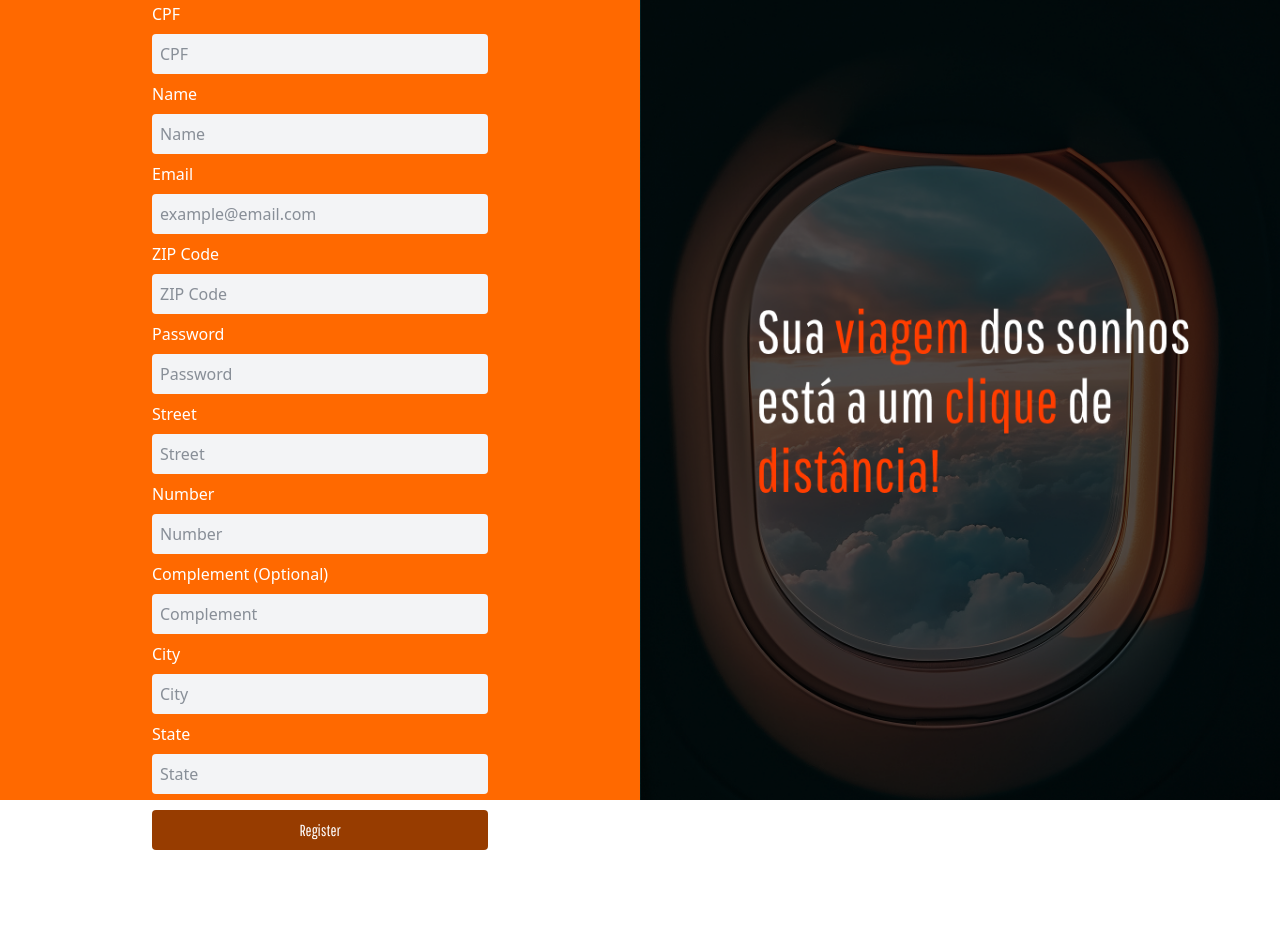
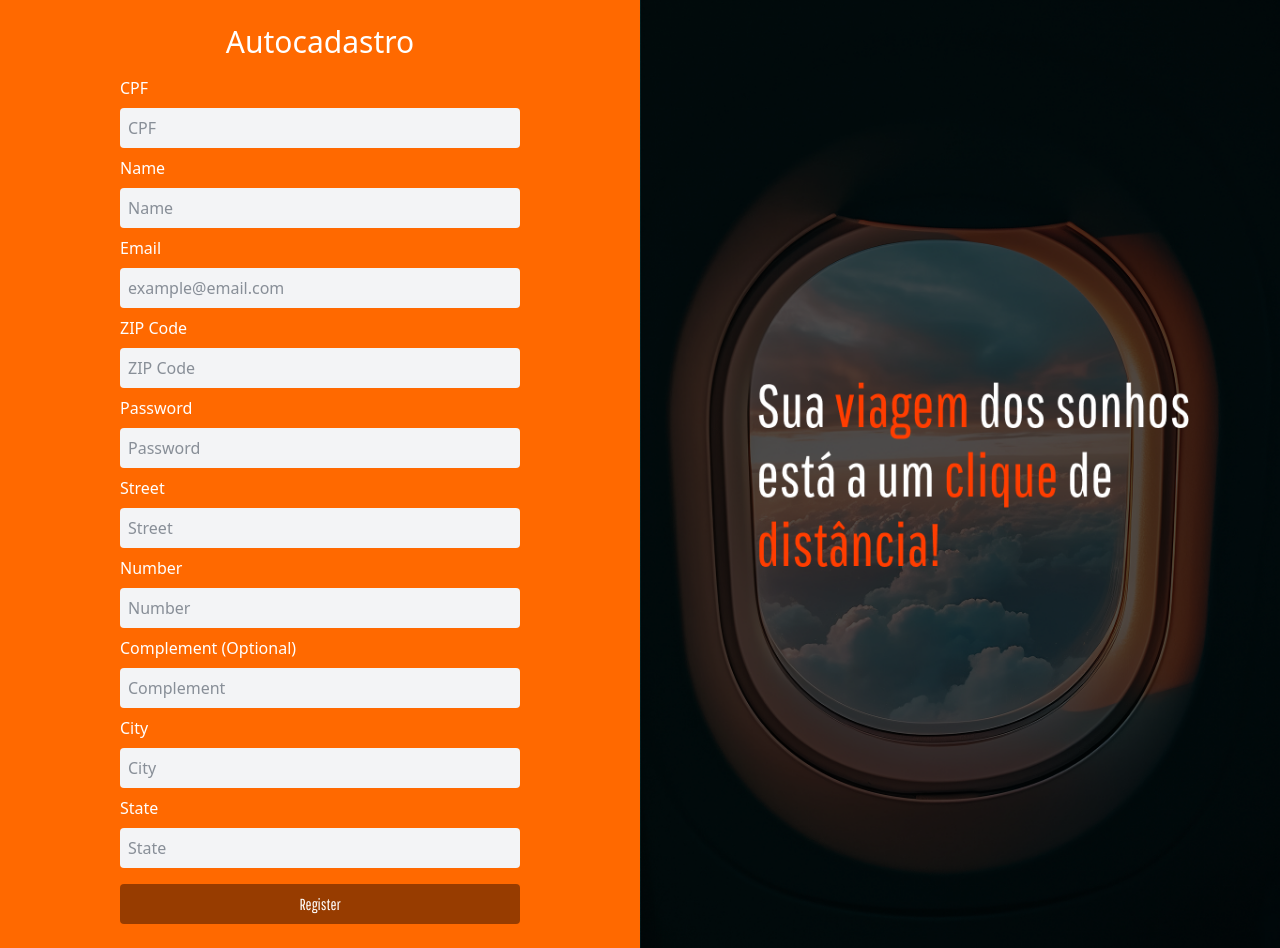
Before and after one commit to rodrigovalest/TADS-DAC-empresa-aerea, a Next.js app in the folder frontend/: page /autocadastro in a window 1280 px wide. Before the commit the page ends 874 px from the top, so only its background shows below. Built offline with nearby package versions, Linux system fonts and the light colour scheme.

Commit message:
style: Ajusta design para formulário não ultrapassar elementos pais

```diff
--- a/frontend/src/app/autocadastro/page.tsx
+++ b/frontend/src/app/autocadastro/page.tsx
@@ -10,12 +10,12 @@ const RegisterPage: React.FC = () => {
   };
 
   return (
-    <div className="flex justify-between w-full h-screen items-center bg-gray-200">
-      <div className="flex justify-center items-center w-1/2 h-full bg-orange-500">
+    <div className="flex w-full min-h-screen bg-gray-200">
+      <div className="flex justify-center items-start w-1/2 bg-orange-500">
 				<RegisterForm onSubmit={handleRegister} />
 			</div>
 
-      <div className="w-1/2 h-full bg-amber-400 bg-cover bg-center" style={{ backgroundImage: 'url(/images/card-register-page.png)' }}>
+      <div className="w-1/2 bg-amber-400 bg-cover bg-center" style={{ backgroundImage: 'url(/images/card-register-page.png)' }}>
       </div>
     </div>
   );
--- a/frontend/src/app/autocadastro/register-form.tsx
+++ b/frontend/src/app/autocadastro/register-form.tsx
@@ -12,7 +12,7 @@ const RegisterForm: React.FC<{ onSubmit: SubmitHandler<IRegister> }> = ({ onSubm
   } = useForm<IRegister>();
 
   return (
-    <form onSubmit={handleSubmit(onSubmit)} className="p-6 w-96">
+    <form onSubmit={handleSubmit(onSubmit)} className="p-6 w-full max-w-md">
       <h2 className="text-3xl font-medium mb-4 text-center text-white">Autocadastro</h2>
 
       <div className="mb-2">
```
